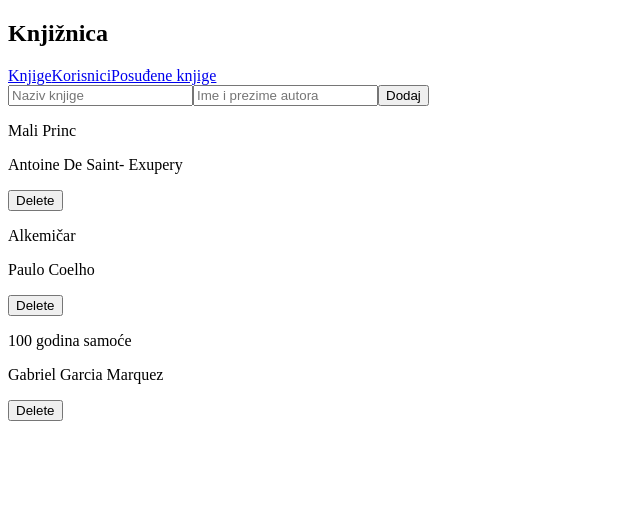
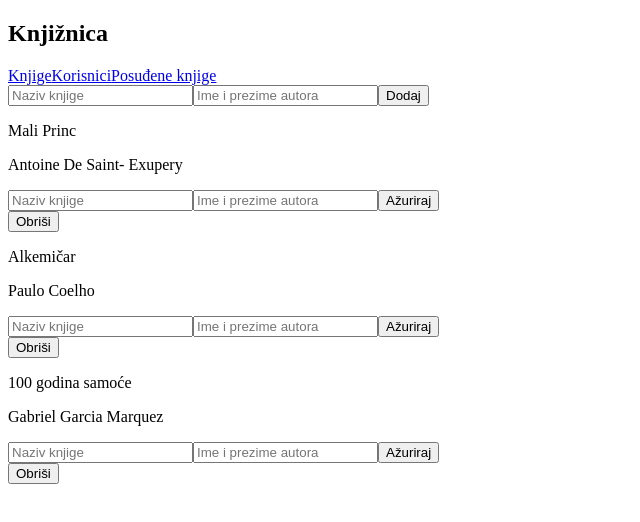
Before and after one commit to marko-krznar/React-Library, a React (Create React App) app: page /knjige in a window 1280 px wide. Shown: the top 522 px of the page, without its empty margins (0-640 px from the left). Built offline with nearby package versions, Linux system fonts and the light colour scheme.

Commit message:
Added form and edit book functionality

```diff
--- a/src/components/BookItem/BookItem.js
+++ b/src/components/BookItem/BookItem.js
@@ -1,21 +1,63 @@
 import React, { useState, useContext } from "react";
+import { Link } from "react-router-dom";
 import { BooksContext } from "../../data/BooksContext";
 
 export default function BookItem({ book }) {
   const [books, setBooks] = useContext(BooksContext);
+  const [editName, setEditName] = useState("");
+  const [editAuthor, setEditAuthor] = useState("");
 
-  const deleteBook = (e) => {
+  const deleteBook = () => {
     const existBook = books.find((x) => x.name === book.name);
     if (existBook) {
       setBooks(books.filter((x) => x.name !== book.name));
     }
   };
 
+  const handleEditName = (e) => {
+    setEditName(e.target.value);
+  };
+
+  const handleEditAuthor = (e) => {
+    setEditAuthor(e.target.value);
+  };
+
+  const handleEditBook = (e) => {
+    e.preventDefault();
+    const bookId = book.id;
+    setBooks(
+      books.map((book) =>
+        book.id === bookId
+          ? { name: editName, author: editAuthor, id: bookId }
+          : book
+      )
+    );
+    setEditName("");
+    setEditAuthor("");
+  };
+
   return (
     <div className="block--book-item">
       <p>{book.name}</p>
       <p>{book.author}</p>
-      <button onClick={deleteBook}>Delete</button>
+      <form onSubmit={handleEditBook}>
+        <input
+          type="text"
+          name="name"
+          value={editName}
+          onChange={handleEditName}
+          placeholder="Naziv knjige"
+        />
+        <input
+          type="text"
+          name="author"
+          value={editAuthor}
+          onChange={handleEditAuthor}
+          placeholder="Ime i prezime autora"
+        />
+        <button type="submit">Ažuriraj</button>
+      </form>
+      <button onClick={deleteBook}>Obriši</button>
     </div>
   );
 }
--- a/src/data/BooksContext.js
+++ b/src/data/BooksContext.js
@@ -7,14 +7,17 @@ export const BooksProvider = (props) => {
     {
       name: "Mali Princ",
       author: "Antoine De Saint- Exupery",
+      id: 1,
     },
     {
       name: "Alkemičar",
       author: "Paulo Coelho",
+      id: 2,
     },
     {
       name: "100 godina samoće",
       author: "Gabriel Garcia Marquez",
+      id: 3,
     },
   ]);
   return (
```
